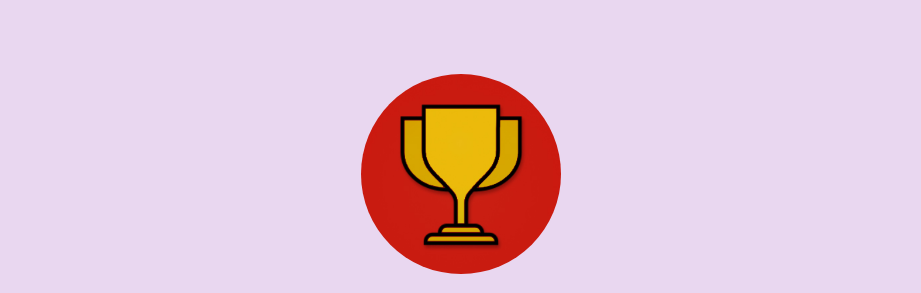
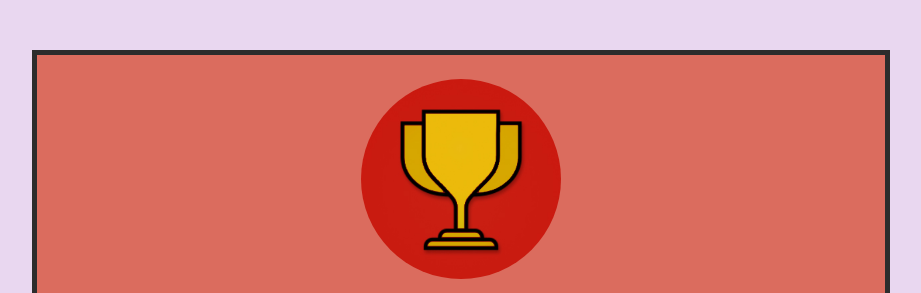
Before and after one commit to blaisetjoe/100-DAYS-OF-CODE, a plain HTML site: page index.html in a window 1280 px wide. Shown: the part 150-443 px from the top of the page, without its empty margins (179-1100 px from the left). Drawn offline with Linux system fonts and the light colour scheme.

Commit message:
styling main section

```diff
--- a/styles/daily-challenge.css
+++ b/styles/daily-challenge.css
@@ -2,8 +2,9 @@
 main {
   width: 800px;
   margin: 200px auto 72px auto;
-  background-color: 219, 108, 94;
+  background-color: rgb(219, 108, 94);
   padding: 24px;
+  border: 5px solid rgb(44, 44, 44);
 }
 
 #todays-challenge {
```
